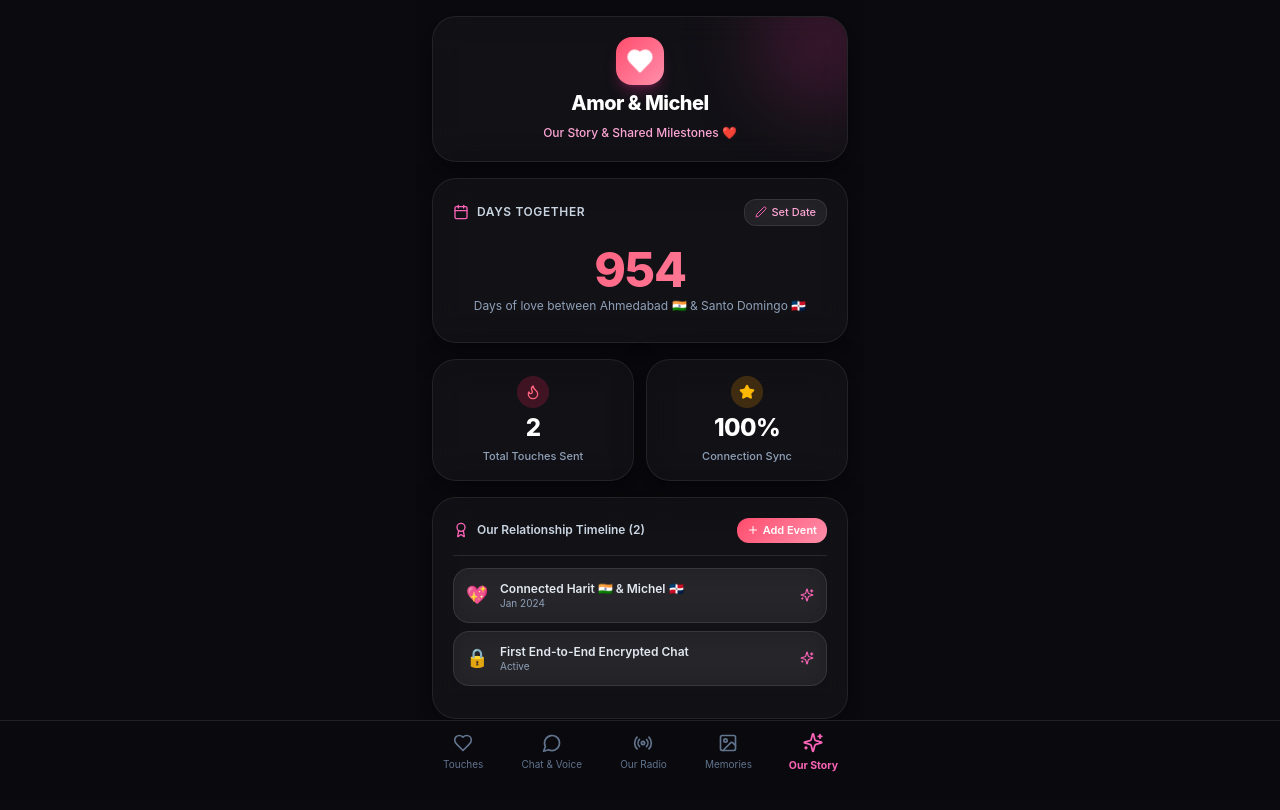
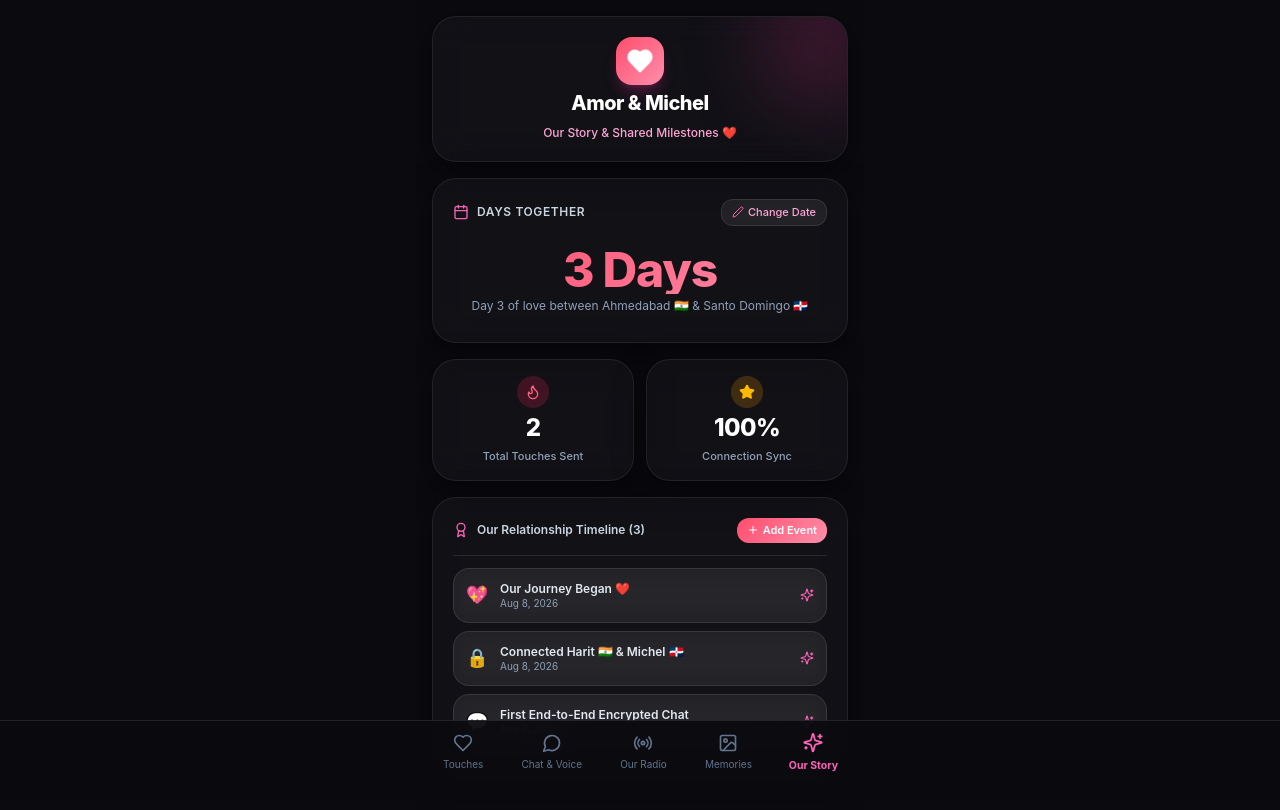
Before and after one commit to Harit-mi/Between-US, a React (Vite) app: page / in a window 1280 px wide. Both pictures are taken after a click on the button "Our Story". Shown: the top 810 px of the page. Built offline with nearby package versions, Linux system fonts and the light colour scheme; no server answers.

Commit message:
Set relationship start date to Aug 8 2026 so Our Story displays 6 Days Together counter

```diff
--- a/src/components/StatsView.tsx
+++ b/src/components/StatsView.tsx
@@ -1,6 +1,6 @@
 import React, { useState, useEffect } from 'react';
 import { useTranslation } from 'react-i18next';
-import { Heart, Calendar, Sparkles, Award, Flame, Star, Plus, Edit2, Check, Clock } from 'lucide-react';
+import { Heart, Calendar, Sparkles, Award, Flame, Star, Plus, Edit2, Check } from 'lucide-react';
 import { triggerHaptic } from '../lib/vibration';
 
 interface StatsViewProps {
@@ -12,12 +12,13 @@ interface StatsViewProps {
 export const StatsView: React.FC<StatsViewProps> = ({ partnerName, userName, totalTouches }) => {
   const { t } = useTranslation();
 
-  // Anniversary date state (persisted in LocalStorage)
+  // Set default anniversary date to 6 days ago (2026-08-08)
   const [anniversaryDate, setAnniversaryDate] = useState<string>(() => {
     try {
-      return localStorage.getItem('between_us_anniversary') || '2024-01-01';
+      const saved = localStorage.getItem('between_us_anniversary');
+      return saved || '2026-08-08';
     } catch {
-      return '2024-01-01';
+      return '2026-08-08';
     }
   });
 
@@ -30,8 +31,9 @@ export const StatsView: React.FC<StatsViewProps> = ({ partnerName, userName, tot
       return saved
         ? JSON.parse(saved)
         : [
-            { id: 's1', title: 'Connected Harit 🇮🇳 & Michel 🇩🇴', date: 'Jan 2024', icon: '💖' },
-            { id: 's2', title: 'First End-to-End Encrypted Chat', date: 'Active', icon: '🔒' },
+            { id: 's1', title: 'Our Journey Began ❤️', date: 'Aug 8, 2026', icon: '💖' },
+            { id: 's2', title: 'Connected Harit 🇮🇳 & Michel 🇩🇴', date: 'Aug 8, 2026', icon: '🔒' },
+            { id: 's3', title: 'First End-to-End Encrypted Chat', date: 'Aug 8, 2026', icon: '💬' },
           ];
     } catch {
       return [];
@@ -62,10 +64,10 @@ export const StatsView: React.FC<StatsViewProps> = ({ partnerName, userName, tot
       const start = new Date(anniversaryDate);
       const now = new Date();
       const diffTime = Math.abs(now.getTime() - start.getTime());
-      const diffDays = Math.ceil(diffTime / (1000 * 60 * 60 * 24));
-      return isNaN(diffDays) ? 1 : diffDays;
+      const diffDays = Math.floor(diffTime / (1000 * 60 * 60 * 24));
+      return isNaN(diffDays) ? 6 : Math.max(1, diffDays);
     } catch {
-      return 1;
+      return 6;
     }
   };
 
@@ -79,7 +81,7 @@ export const StatsView: React.FC<StatsViewProps> = ({ partnerName, userName, tot
     const newEv = {
       id: 'story-' + Date.now(),
       title: newEventTitle.trim(),
-      date: newEventDate.trim() || new Date().toLocaleDateString('en-US', { month: 'short', year: 'numeric' }),
+      date: newEventDate.trim() || new Date().toLocaleDateString('en-US', { month: 'short', day: 'numeric', year: 'numeric' }),
       icon: '✨',
     };
 
@@ -117,14 +119,14 @@ export const StatsView: React.FC<StatsViewProps> = ({ partnerName, userName, tot
             className="text-[11px] text-pink-300 hover:text-white flex items-center gap-1 font-medium glass-pill px-2.5 py-1 rounded-xl"
           >
             {isEditingDate ? <Check className="w-3.5 h-3.5 text-emerald-400" /> : <Edit2 className="w-3 h-3 text-pink-400" />}
-            <span>{isEditingDate ? 'Done' : 'Set Date'}</span>
+            <span>{isEditingDate ? 'Done' : 'Change Date'}</span>
           </button>
         </div>
 
         {/* Big Days Counter */}
         <div className="text-center py-2">
-          <p className="text-5xl font-extrabold text-white tracking-tight gradient-accent-text">{daysTogether}</p>
-          <p className="text-xs text-slate-400 mt-1">Days of love between Ahmedabad 🇮🇳 & Santo Domingo 🇩🇴</p>
+          <p className="text-5xl font-extrabold text-white tracking-tight gradient-accent-text">{daysTogether} Days</p>
+          <p className="text-xs text-slate-400 mt-1">Day {daysTogether} of love between Ahmedabad 🇮🇳 & Santo Domingo 🇩🇴</p>
         </div>
 
         {/* Date Edit Input Box */}
@@ -192,7 +194,7 @@ export const StatsView: React.FC<StatsViewProps> = ({ partnerName, userName, tot
                 type="text"
                 value={newEventDate}
                 onChange={(e) => setNewEventDate(e.target.value)}
-                placeholder="Date (e.g. Feb 14, 2024)"
+                placeholder="Date (e.g. Feb 14, 2026)"
                 className="flex-1 px-3 py-1.5 rounded-xl bg-white/5 border border-white/10 text-white text-xs focus:outline-none focus:border-pink-500"
               />
               <button
```
